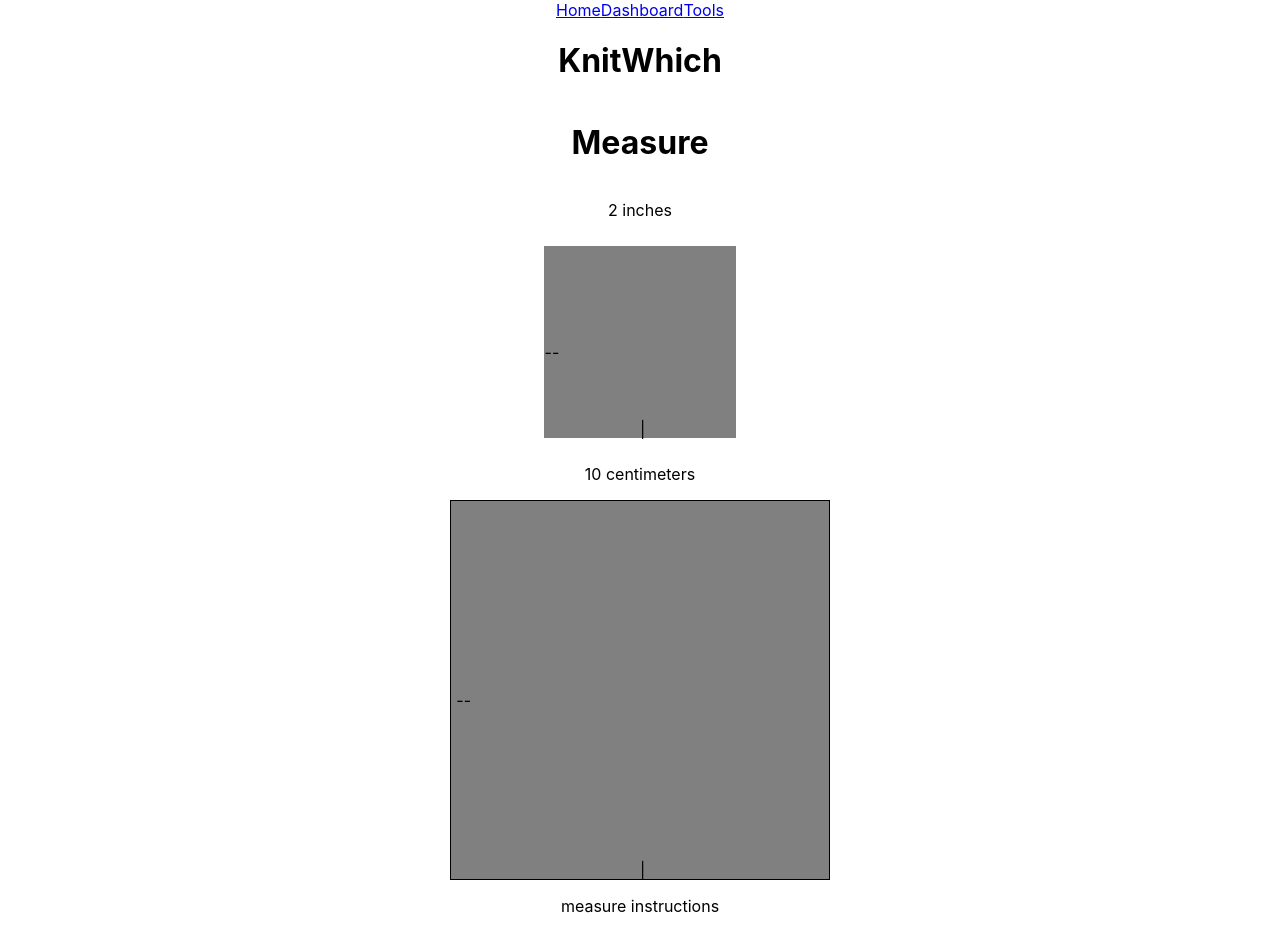
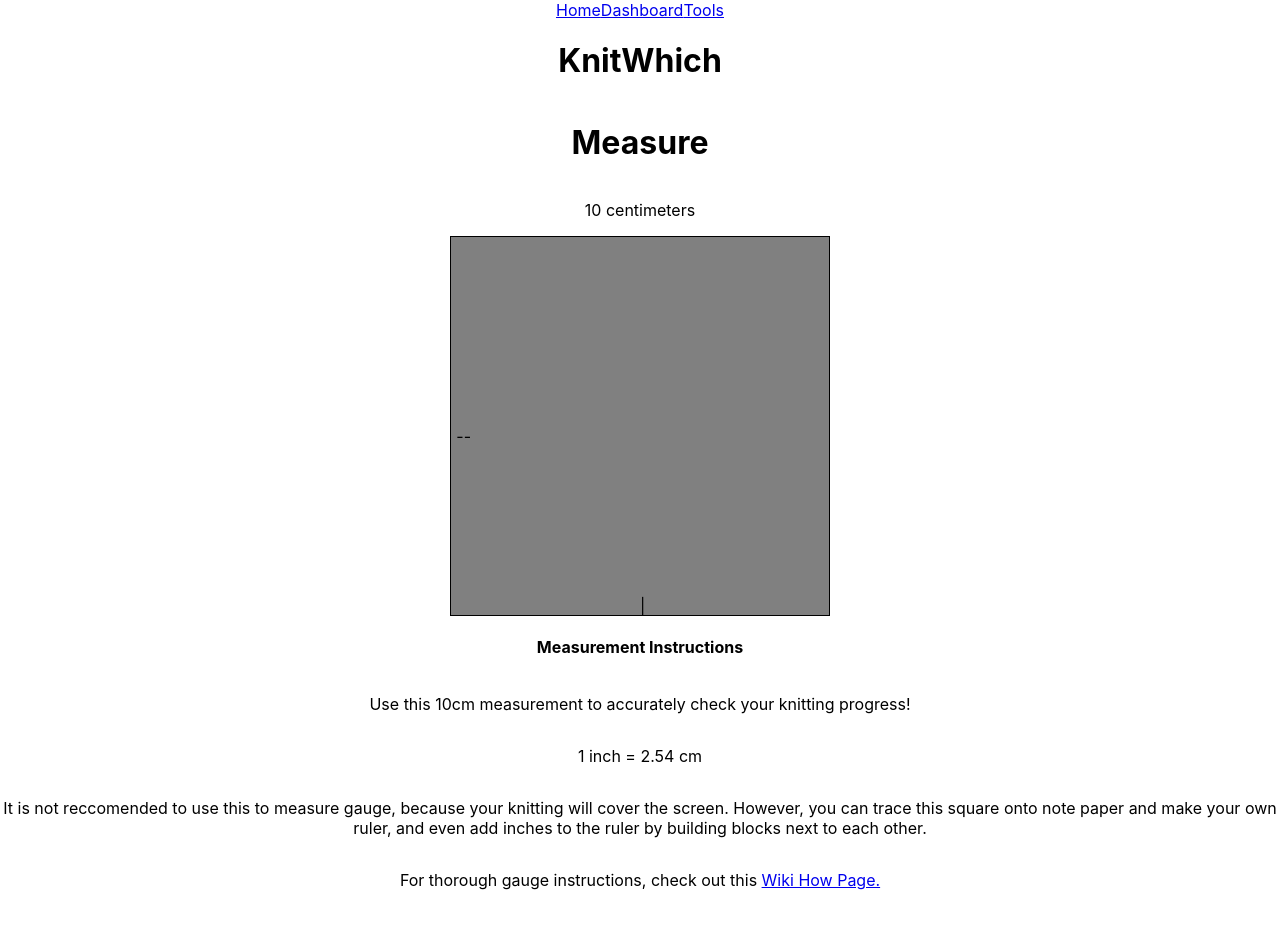
Before and after one commit to juniperalcorn/knitwhich, a React (Create React App) app: page /measure in a window 1280 px wide. After the commit the page ends 906 px from the top, so only its background shows below. Built offline with nearby package versions, Linux system fonts and the light colour scheme; no server answers.

Commit message:
Measurement and gauge instructions

```diff
--- a/src/components/Measure.js
+++ b/src/components/Measure.js
@@ -9,11 +9,11 @@ class Measure extends Component{
             <div className='measure'>
                 <h1>Measure</h1>
 
-                <p>2 inches</p>
+                {/* <p>2 inches</p>
                 <div className='inch-measurement'>
                     <div className='length'>|</div>
                     <div className='height'>--</div>
-                </div>
+                </div> */}
 
                 <p>10 centimeters</p>
                 <div className='cm-measurement'>
@@ -21,7 +21,11 @@ class Measure extends Component{
                     <div className='cm-height'>--</div>
                 </div>
 
-                <p>measure instructions</p>
+                <h4>Measurement Instructions</h4>
+                <p>Use this 10cm measurement to accurately check your knitting progress!</p>
+                <p>1 inch = 2.54 cm</p>
+                <p>It is not reccomended to use this to measure gauge, because your knitting will cover the screen. However, you can trace this square onto note paper and make your own ruler, and even add inches to the ruler by building blocks next to each other.</p>
+                <p>For thorough gauge instructions, check out this <a href='https://www.wikihow.com/Measure-Knit-Gauge'>Wiki How Page.</a></p>
             </div>
         )
     }
```
